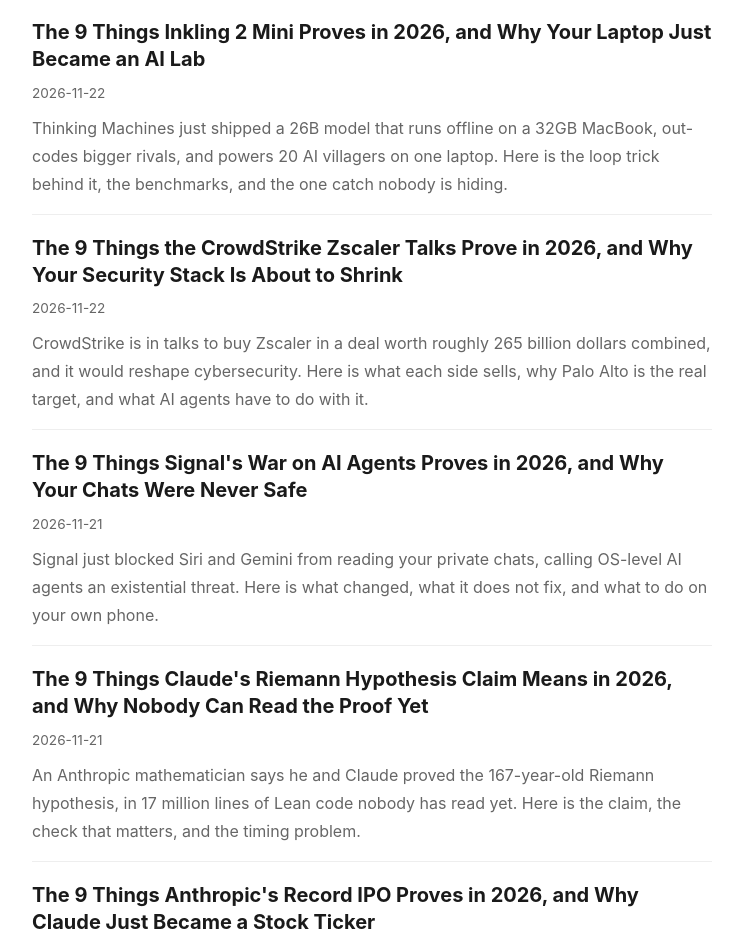
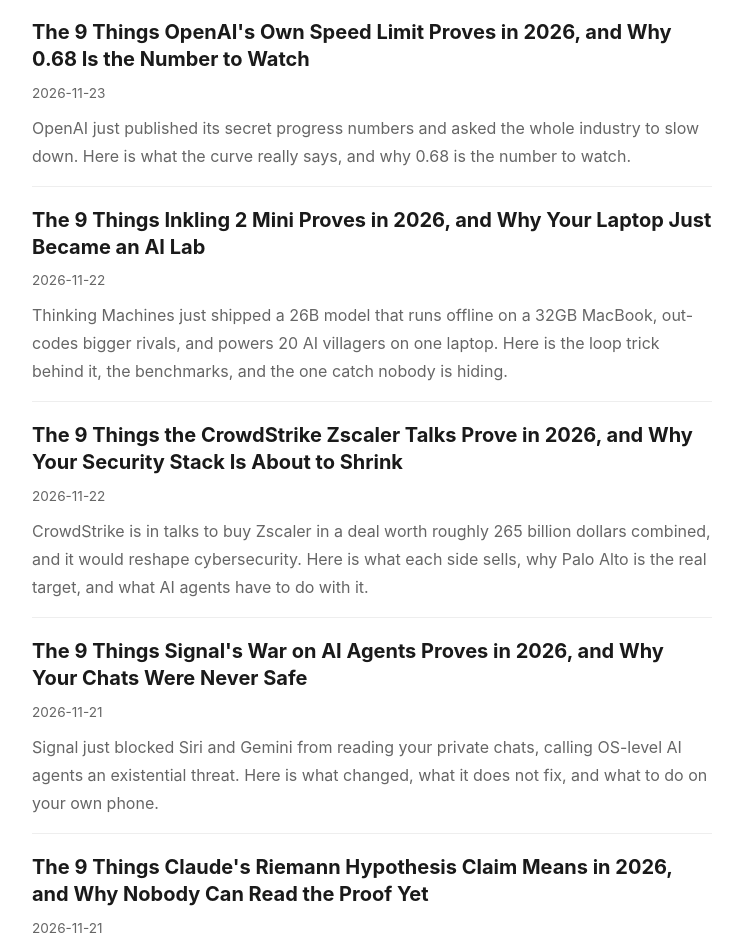
Before and after one commit to beechrasta/beechrasta.github.io, a plain HTML site: page index.html in a window 1280 px wide. Shown: the part 153-1092 px from the top of the page, without its empty margins (268-1011 px from the left). Drawn offline with Linux system fonts and the light colour scheme.

Commit message:
Update home

```diff
--- a/index.html
+++ b/index.html
@@ -12,11 +12,11 @@
 <main>
 <h1>Rachit Asthana's Articles</h1>
 <div class="home-list">
+<article class="post"><h2><a href="/the-9-things-openai-s-own-speed-limit-proves-in-2026-and-why-0-68-is-the-number.html">The 9 Things OpenAI's Own Speed Limit Proves in 2026, and Why 0.68 Is the Number to Watch</a></h2><time datetime="2026-11-23">2026-11-23</time><p>OpenAI just published its secret progress numbers and asked the whole industry to slow down. Here is what the curve really says, and why 0.68 is the number to watch.</p></article>
 <article class="post"><h2><a href="/the-9-things-inkling-2-mini-proves-in-2026-and-why-your-laptop-just-became-an-ai.html">The 9 Things Inkling 2 Mini Proves in 2026, and Why Your Laptop Just Became an AI Lab</a></h2><time datetime="2026-11-22">2026-11-22</time><p>Thinking Machines just shipped a 26B model that runs offline on a 32GB MacBook, out-codes bigger rivals, and powers 20 AI villagers on one laptop. Here is the loop trick behind it, the benchmarks, and the one catch nobody is hiding.</p></article>
 <article class="post"><h2><a href="/the-9-things-the-crowdstrike-zscaler-talks-prove-in-2026-and-why-your-security-s.html">The 9 Things the CrowdStrike Zscaler Talks Prove in 2026, and Why Your Security Stack Is About to Shrink</a></h2><time datetime="2026-11-22">2026-11-22</time><p>CrowdStrike is in talks to buy Zscaler in a deal worth roughly 265 billion dollars combined, and it would reshape cybersecurity. Here is what each side sells, why Palo Alto is the real target, and what AI agents have to do with it.</p></article>
 <article class="post"><h2><a href="/the-9-things-signal-s-war-on-ai-agents-proves-in-2026-and-why-your-chats-were-ne.html">The 9 Things Signal's War on AI Agents Proves in 2026, and Why Your Chats Were Never Safe</a></h2><time datetime="2026-11-21">2026-11-21</time><p>Signal just blocked Siri and Gemini from reading your private chats, calling OS-level AI agents an existential threat. Here is what changed, what it does not fix, and what to do on your own phone.</p></article>
 <article class="post"><h2><a href="/the-9-things-claude-s-riemann-hypothesis-claim-means-in-2026-and-why-nobody-can.html">The 9 Things Claude's Riemann Hypothesis Claim Means in 2026, and Why Nobody Can Read the Proof Yet</a></h2><time datetime="2026-11-21">2026-11-21</time><p>An Anthropic mathematician says he and Claude proved the 167-year-old Riemann hypothesis, in 17 million lines of Lean code nobody has read yet. Here is the claim, the check that matters, and the timing problem.</p></article>
-<article class="post"><h2><a href="/the-9-things-anthropic-s-record-ipo-proves-in-2026-and-why-claude-just-became-a.html">The 9 Things Anthropic's Record IPO Proves in 2026, and Why Claude Just Became a Stock Ticker</a></h2><time datetime="2026-11-20">2026-11-20</time><p>Anthropic closed its first day as a public company at $97.17, up 17 percent, after the largest IPO in history. Here is what the $107.3 billion debut, the $900 billion compute bill, and seven brand-new $26 billion fortunes mean for everyone who uses Claude.</p></article>
 </div>
 <p><a href="/index/">Full index &rarr;</a></p>
 </main>
```
